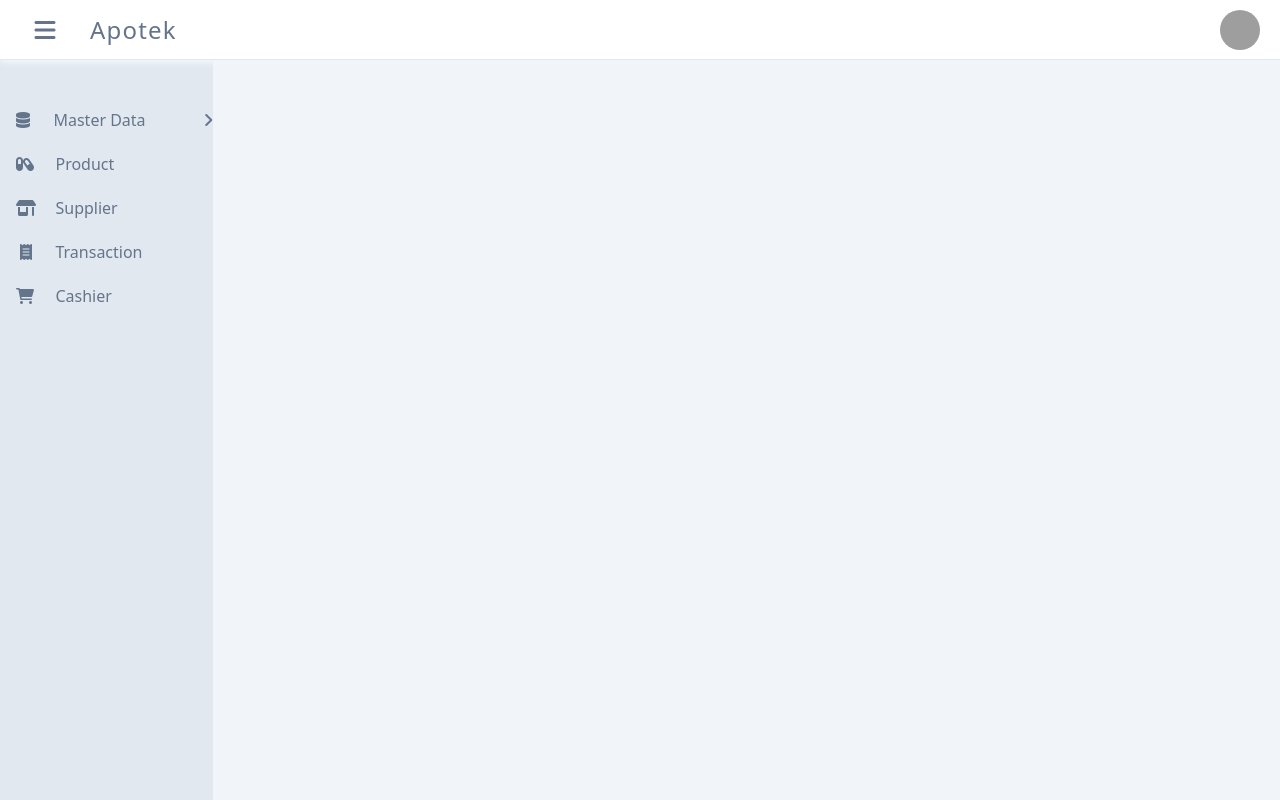
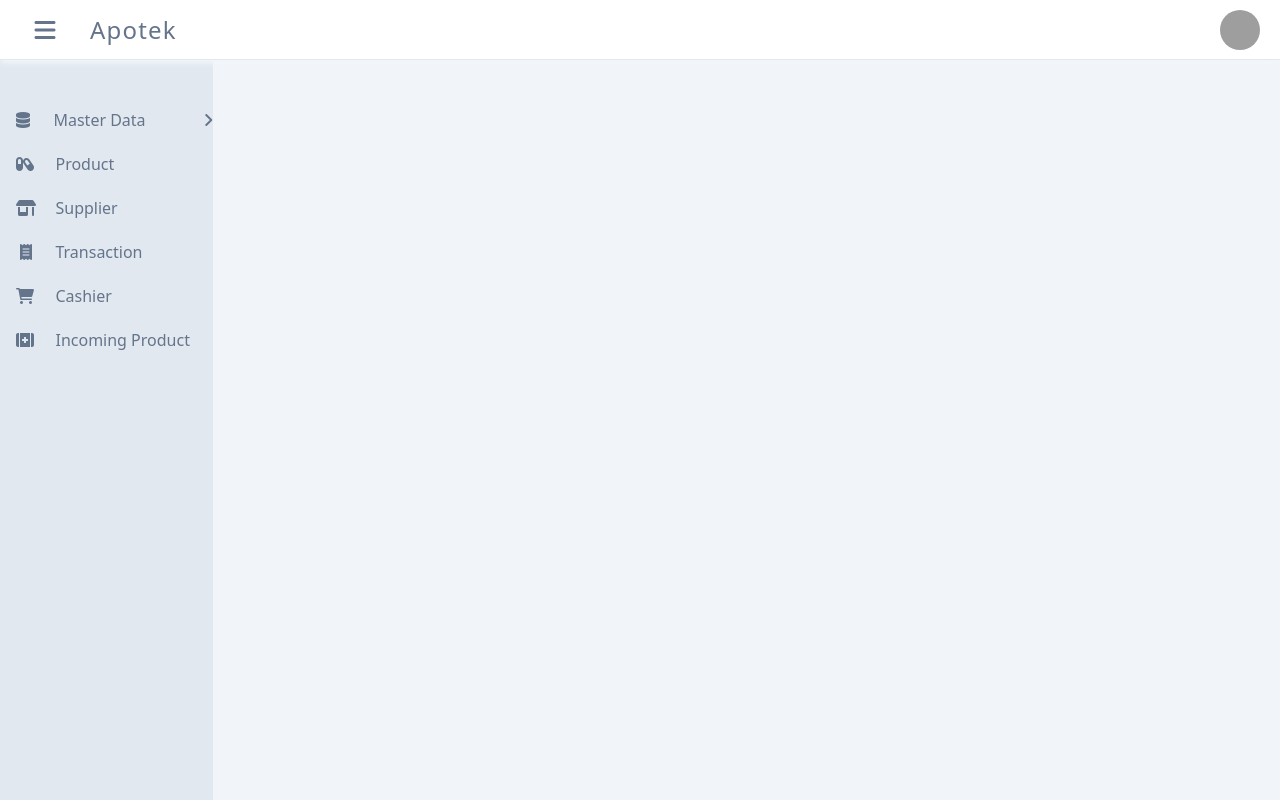
Before and after one commit to andriapratama/apotek-fe, a React (Create React App) app: page / in a window 1280 px wide. Built offline with nearby package versions, Linux system fonts and the light colour scheme; grey boxes are pictures that could not be loaded.

Commit message:
add incoming product

```diff
--- a/src/components/sidebars/sidebar.jsx
+++ b/src/components/sidebars/sidebar.jsx
@@ -96,6 +96,12 @@ function Sidebar({ isShowSidebar }) {
 						icon="fa-solid fa-cart-shopping"
 						link="/cashier"
 					/>
+
+					<MenuComponent
+						name="Incoming Product"
+						icon="fa-solid fa-kit-medical"
+						link="/incoming-product/list"
+					/>
 				</div>
 			</div>
 		</section>
```
